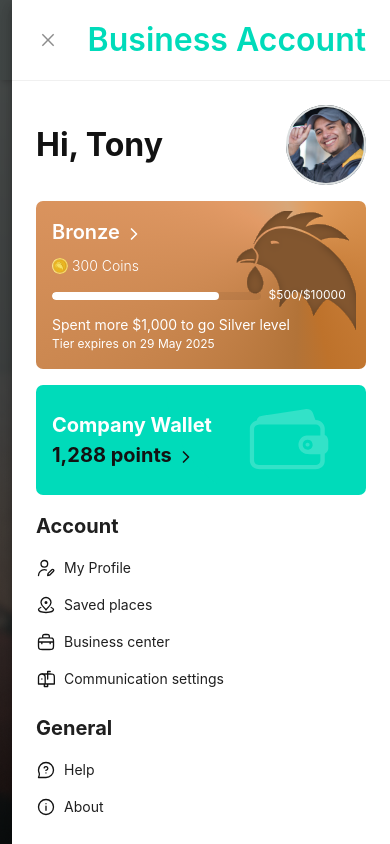
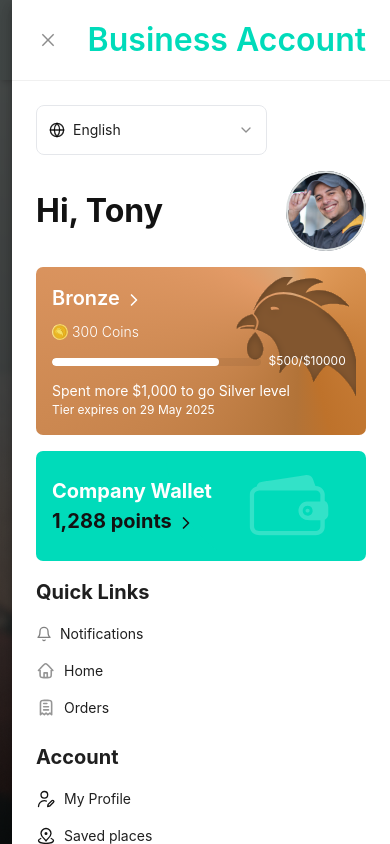
Before and after one commit to AbdulWahabRaza123/kings, a Next.js app: page /orders in a window 390 px wide. Both pictures are taken after a click on the button 336 px from the left and 40 px from the top of the page. Shown: the top 844 px of the page. Built offline with nearby package versions, Linux system fonts and the light colour scheme.

Commit message:
configured transtack queries

```diff
--- a/app/layout.tsx
+++ b/app/layout.tsx
@@ -3,6 +3,7 @@ import "./globals.css";
 import Navbar from "@/components/signin/navbar";
 import { AuthContextProvider } from "@/content/auth-context";
 import { Suspense } from "react";
+import QueryProvider from "@/lib/query-provider";
 
 export const metadata: Metadata = {
   title: "Transportation",
@@ -21,12 +22,14 @@ export default function RootLayout({
       </head>
       <body>
         <Suspense>
+          <QueryProvider>
             <AuthContextProvider>
               <main className="bg-main w-full relative">
                 <Navbar />
                 <section className="">{children}</section>
               </main>
             </AuthContextProvider>
+          </QueryProvider>
         </Suspense>
       </body>
     </html>
--- a/components/account/profile/business-center.tsx
+++ b/components/account/profile/business-center.tsx
@@ -11,9 +11,7 @@ import { renderPageNumbers } from "@/components/ui/render-paginated-page-no";
 import { cn } from "@/lib/utils";
 import {
   addCreditOrDebitCardText,
-  bankInText,
   creditOrDebitCardText,
-  otherMethodsText,
   visaText,
 } from "@/utils/constants";
 import {
--- a/components/signin/navbar.tsx
+++ b/components/signin/navbar.tsx
@@ -27,6 +27,7 @@ const options = [
     active: "/assets/icons/active/navbar-orders.svg",
   },
 ];
+
 const accountPagesData = [
   {
     name: "My Profile",
@@ -193,6 +194,25 @@ const Navbar = () => {
           setSelectedPage={setSelectedPage}
         >
           <div className="flex flex-col gap-4">
+            <div className="flex items-center lg:hidden">
+              <SelectInput
+                active={lng}
+                setActive={setLng}
+                options={lngOptions}
+                className="w-[70%]"
+              >
+                <div className="flex items-center gap-2 pe-2">
+                  <Globe className="w-4 h-4" />
+                  <p>
+                    {
+                      lngOptions.filter((val) => {
+                        return val.value === lng;
+                      })[0].label
+                    }
+                  </p>
+                </div>
+              </SelectInput>
+            </div>
             <div className=" flex flex-row items-center justify-between">
               <h3 className="text-h3 text-primary font-[700]">Hi, Tony</h3>
               <Image
@@ -218,6 +238,44 @@ const Navbar = () => {
               <div className="flex items-center gap-1 text-primary text-h5 font-[700] z-[10]">
                 <h5 className="mb-0">1,288 points</h5>
                 <ChevronRight className="w-5 h-5 mt-1 mb-0" />
+              </div>
+            </div>
+            <div className="flex flex-col gap-2 lg:hidden">
+              <p className="font-[700] text-h5">Quick Links</p>
+              <div className="">
+                <div
+                  className="flex items-center gap-2 py-2 cursor-pointer"
+                  onClick={() => {
+                    router.push("/orders/notifications");
+                    setOpenSideDrawer(false);
+                  }}
+                >
+                  <Bell className="w-4 h-4 text-secondary" />
+                  <p>Notifications</p>
+                </div>
+                {options?.map((val) => {
+                  return (
+                    <>
+                      <div
+                        key={val.name}
+                        className="flex items-center gap-2 py-2 cursor-pointer"
+                        onClick={() => {
+                          router.push(val?.link || "#");
+                          setOpenSideDrawer(false);
+                        }}
+                      >
+                        <Image
+                          src={val.inactive}
+                          alt={val.name}
+                          width={20}
+                          height={20}
+                          className="object-cover"
+                        />
+                        <p>{val.name}</p>
+                      </div>
+                    </>
+                  );
+                })}
               </div>
             </div>
             <div className="flex flex-col gap-2">
@@ -256,7 +314,7 @@ const Navbar = () => {
                     <>
                       <div
                         key={val.name}
-                        className="flex items-center gap-2 py-2"
+                        className="flex items-center gap-2 py-2 cursor-pointer"
                         onClick={() => {
                           router.push(val?.link || "#");
                           setOpenSideDrawer(false);
--- a/components/ui/inputs/select-input.tsx
+++ b/components/ui/inputs/select-input.tsx
@@ -29,7 +29,7 @@ export const SelectInput = ({
       >
         {children}
       </SelectTrigger>
-      <SelectContent className="bg-white">
+      <SelectContent className="bg-white z-[1000]">
         {options.map((option) => (
           <SelectItem key={option.value} value={option.value}>
             {option.label}
--- /dev/null
+++ b/lib/query-provider.tsx
@@ -0,0 +1,31 @@
+"use client";
+
+import {
+  QueryClient,
+  QueryClientProvider,
+  HydrationBoundary,
+} from "@tanstack/react-query";
+import { ReactQueryDevtools } from "@tanstack/react-query-devtools";
+import React from "react";
+
+export default function QueryProvider(props: { children: React.ReactNode }) {
+  const [queryClient] = React.useState(
+    () =>
+      new QueryClient({
+        defaultOptions: {
+          queries: {
+            staleTime: 60 * 1000,
+            refetchOnWindowFocus: false,
+            refetchOnReconnect: false,
+          },
+        },
+      })
+  );
+
+  return (
+    <QueryClientProvider client={queryClient}>
+      {props.children}
+      <ReactQueryDevtools initialIsOpen={true} />
+    </QueryClientProvider>
+  );
+}
--- a/package.json
+++ b/package.json
@@ -12,7 +12,11 @@
     "@radix-ui/react-dialog": "^1.1.1",
     "@radix-ui/react-select": "^2.1.1",
     "@react-google-maps/api": "^2.19.3",
+    "@tanstack/eslint-plugin-query": "^5.59.7",
+    "@tanstack/react-query": "^5.59.15",
+    "@tanstack/react-query-devtools": "^5.59.15",
     "antd": "^5.21.2",
+    "axios": "^1.7.7",
     "class-variance-authority": "^0.7.0",
     "clsx": "^2.1.1",
     "input-otp": "^1.2.4",
```
Also changed, not shown: 1 other file (tests, documents, lock files or other folders). Lines whose indentation alone changed are shown as unchanged.
